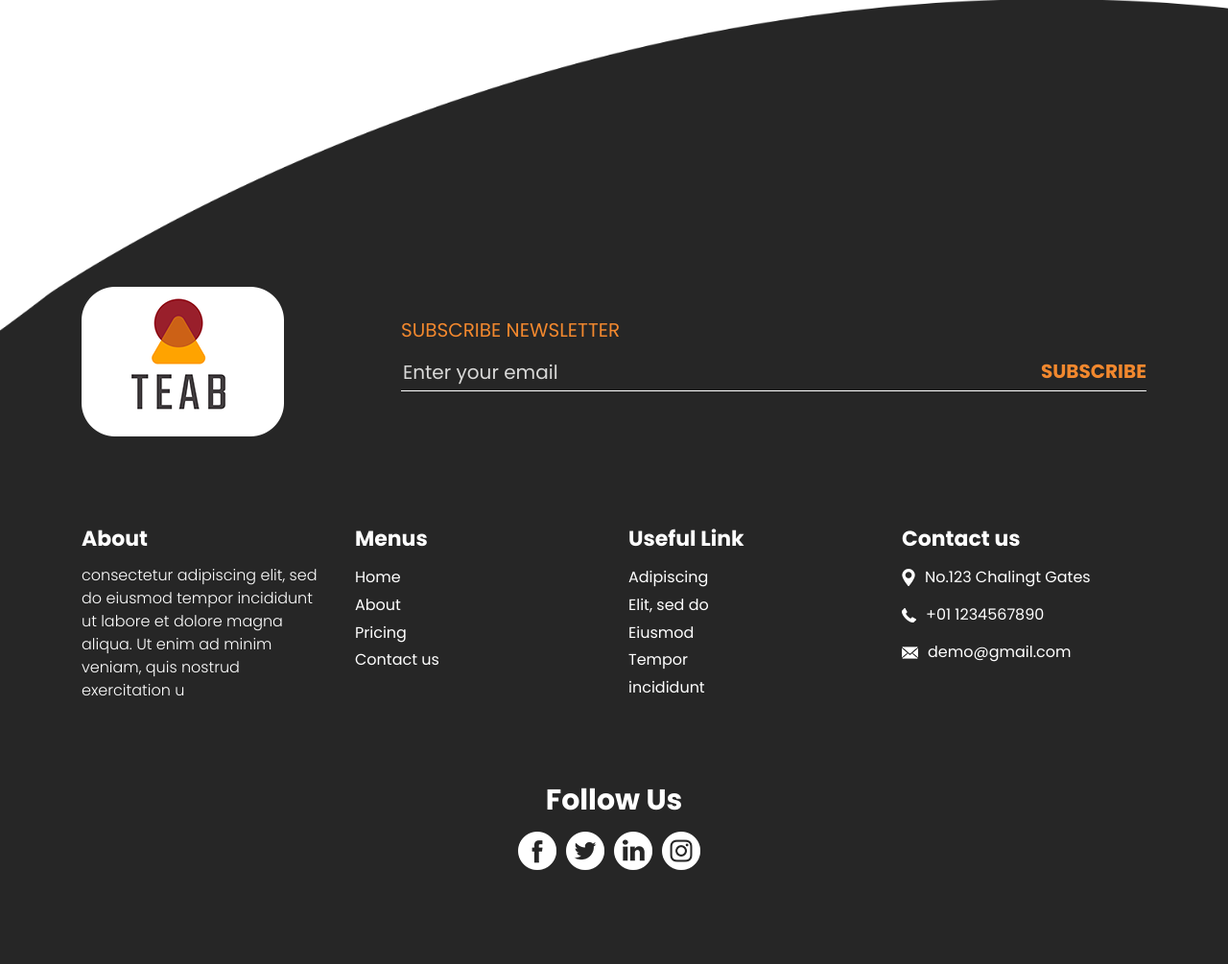
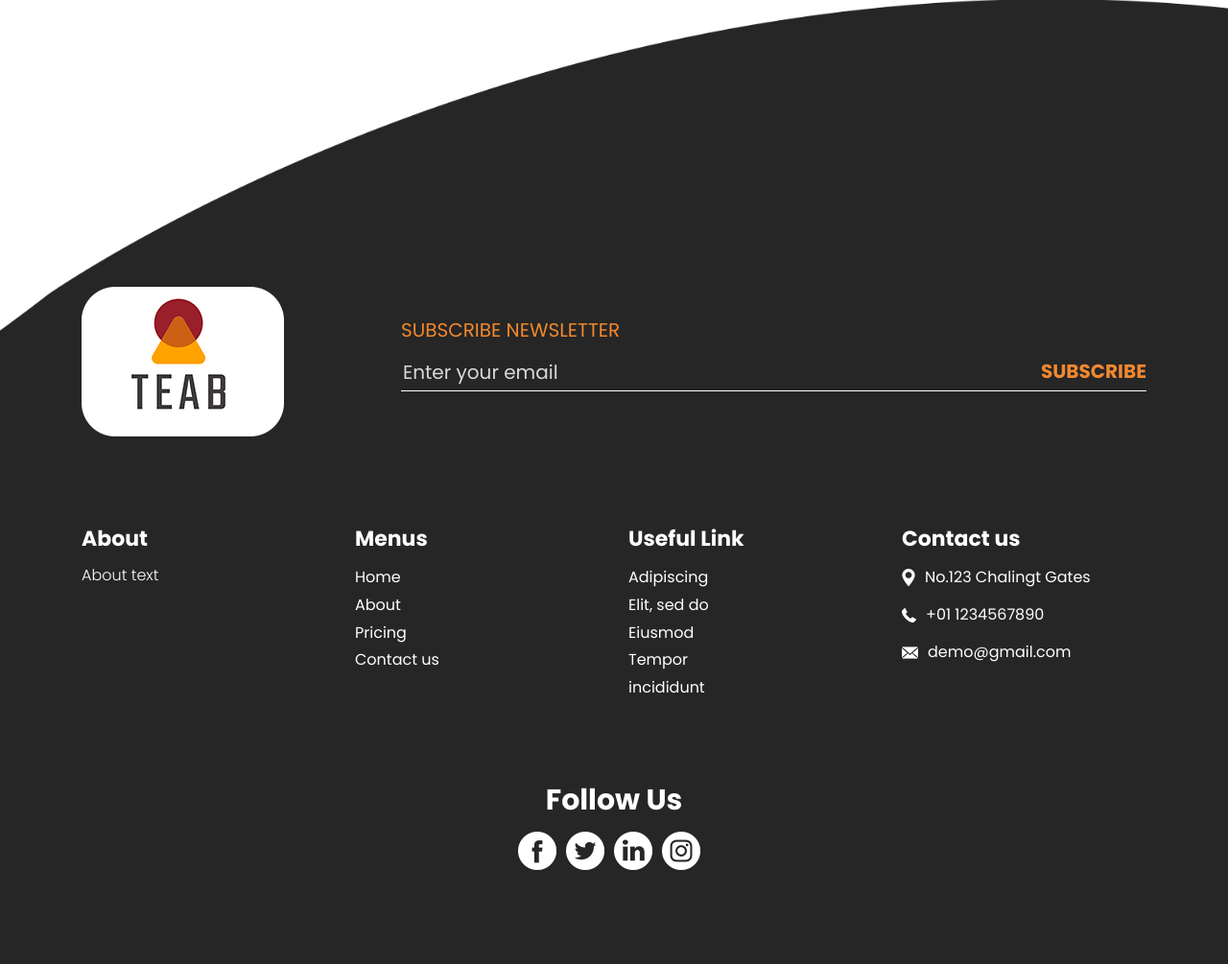
Before and after one commit to Hoferson/Test-of-tea-project, a Django app: page /registration/ in a window 1280 px wide. Shown: the part 742-1747 px from the top of the page at 96% size. Run offline with Django 4.2, Linux system fonts and the light colour scheme; some libraries are stand-ins or nearby versions.

Commit message:
Update index.html

```diff
--- a/templates/index.html
+++ b/templates/index.html
@@ -80,8 +80,7 @@
             <div class="row">
                <div class="col-lg-3 col-sm-6">
                   <h2 class="useful_text">About</h2>
-                  <p class="ipsum_text">consectetur adipiscing elit, sed do eiusmod tempor incididunt ut labore et
-                     dolore magna aliqua. Ut enim ad minim veniam, quis nostrud exercitation u</p>
+                  <p class="ipsum_text">About text</p>
                </div>
                <div class="col-lg-3 col-sm-6">
                   <h2 class="useful_text">Menus</h2>
```
